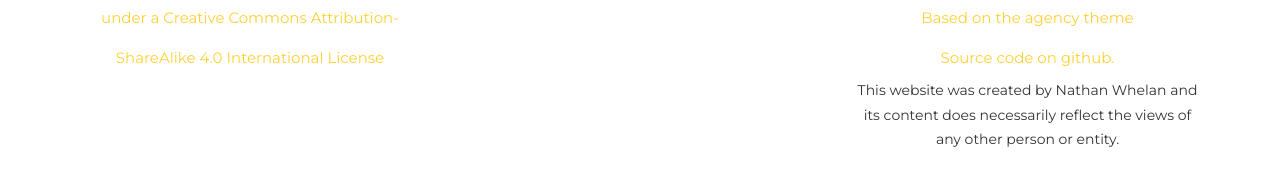
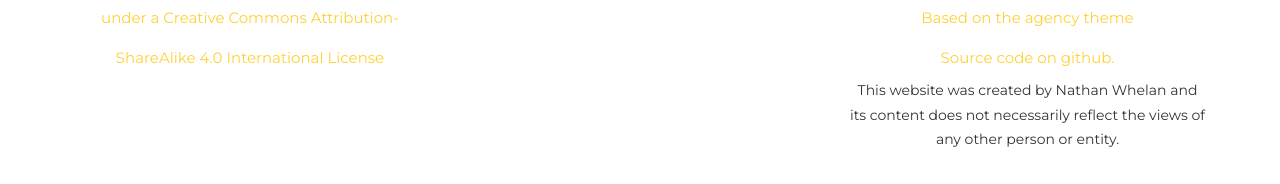
Before and after one commit to NathanWhelan/nathanwhelan.github.io, a Jekyll site: the page built from index.html, in a window 1280 px wide and 900 px high, scrolled down 4955 px. Shown: the part 713-897 px from the top of the window. Built offline with Jekyll 4.4.1, drawn with Linux system fonts in a browser that asks for light colours; some web fonts are replaced.

Commit message:
Disclaimer update

```diff
--- a/_includes/footer.html
+++ b/_includes/footer.html
@@ -23,7 +23,7 @@
                         <li><a href="http://jekyllthemes.org/themes/agency/">Based on the agency theme</a>
                         </li>
                         <li><a href="https://github.com/nathanwhelan/nathanwhelan.github.io">Source code on github.</a>
-                        <li><p>This website was created by Nathan Whelan and its content does necessarily reflect the views of any other person or entity.</p></li>
+                        <li><p>This website was created by Nathan Whelan and its content does not necessarily reflect the views of any other person or entity.</p></li>
                     </ul>
                 </div>
             </div>
```
